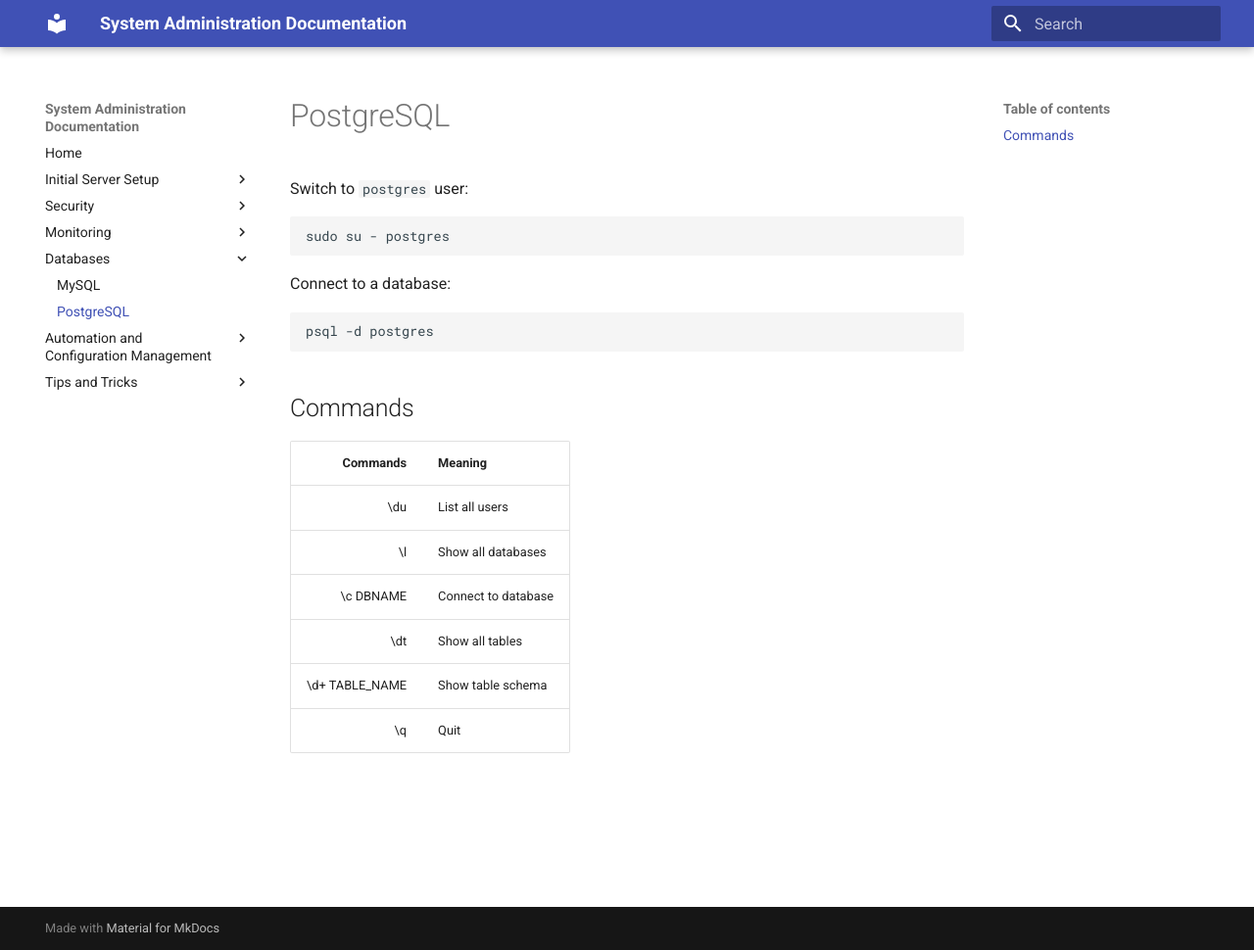
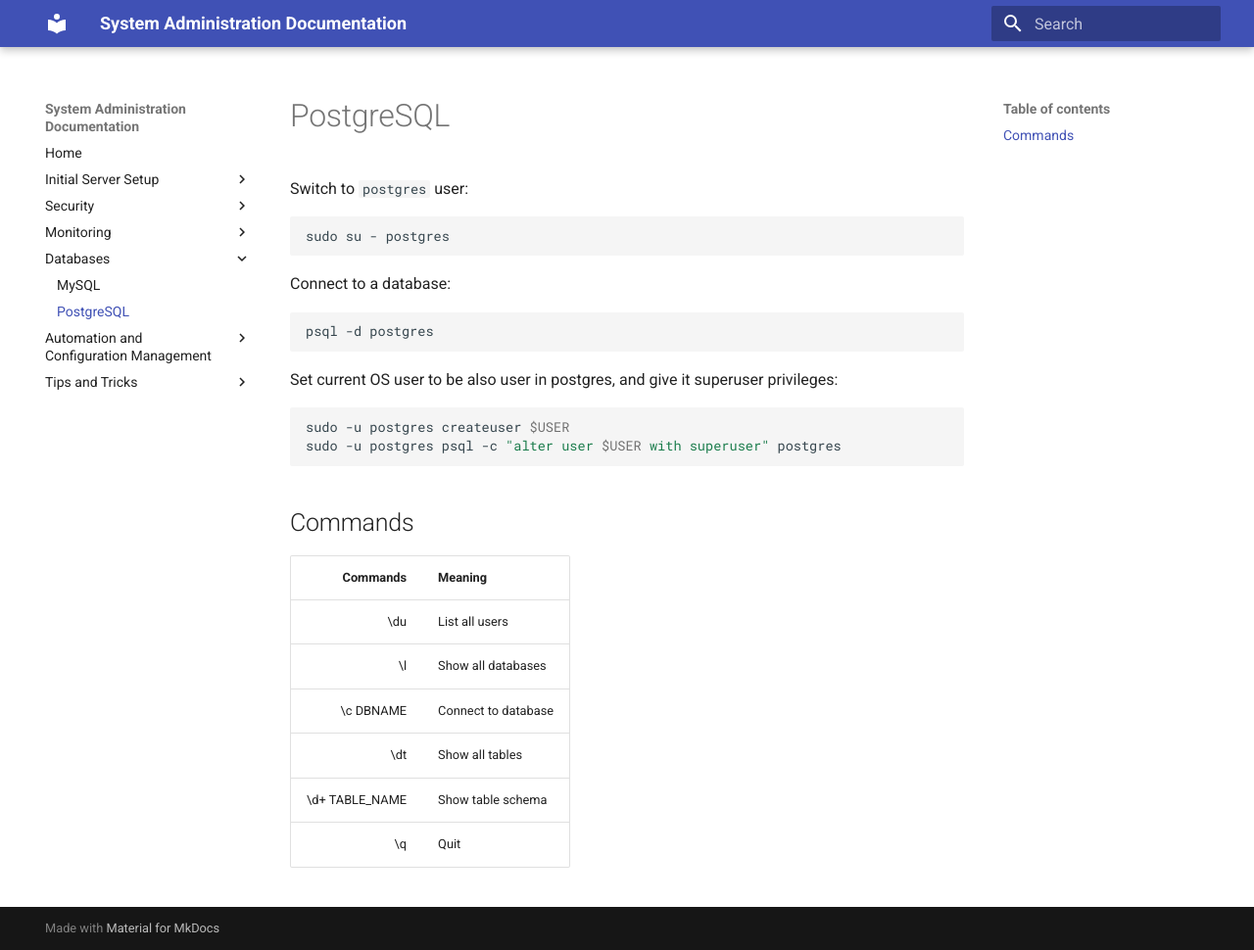
Before and after one commit to petarGitNik/sys-admin-docs, an MkDocs documentation site: the page built from docs/databases/postgres.md, in a window 1280 px wide and 970 px high. Shown: the whole window at 98% size. Built offline with MkDocs 1.6.1 and Material for MkDocs 9.7.7, drawn with Linux system fonts in a browser that asks for light colours; old or Windows-style settings are respelled for this version of MkDocs.

Commit message:
Add postgres user

````diff
--- a/docs/databases/postgres.md
+++ b/docs/databases/postgres.md
@@ -12,6 +12,13 @@ Connect to a database:
 psql -d postgres
 ```
 
+Set current OS user to be also user in postgres, and give it superuser privileges:
+
+```bash
+sudo -u postgres createuser $USER
+sudo -u postgres psql -c "alter user $USER with superuser" postgres
+```
+
 ## Commands
 
 | Commands | Meaning |
````
